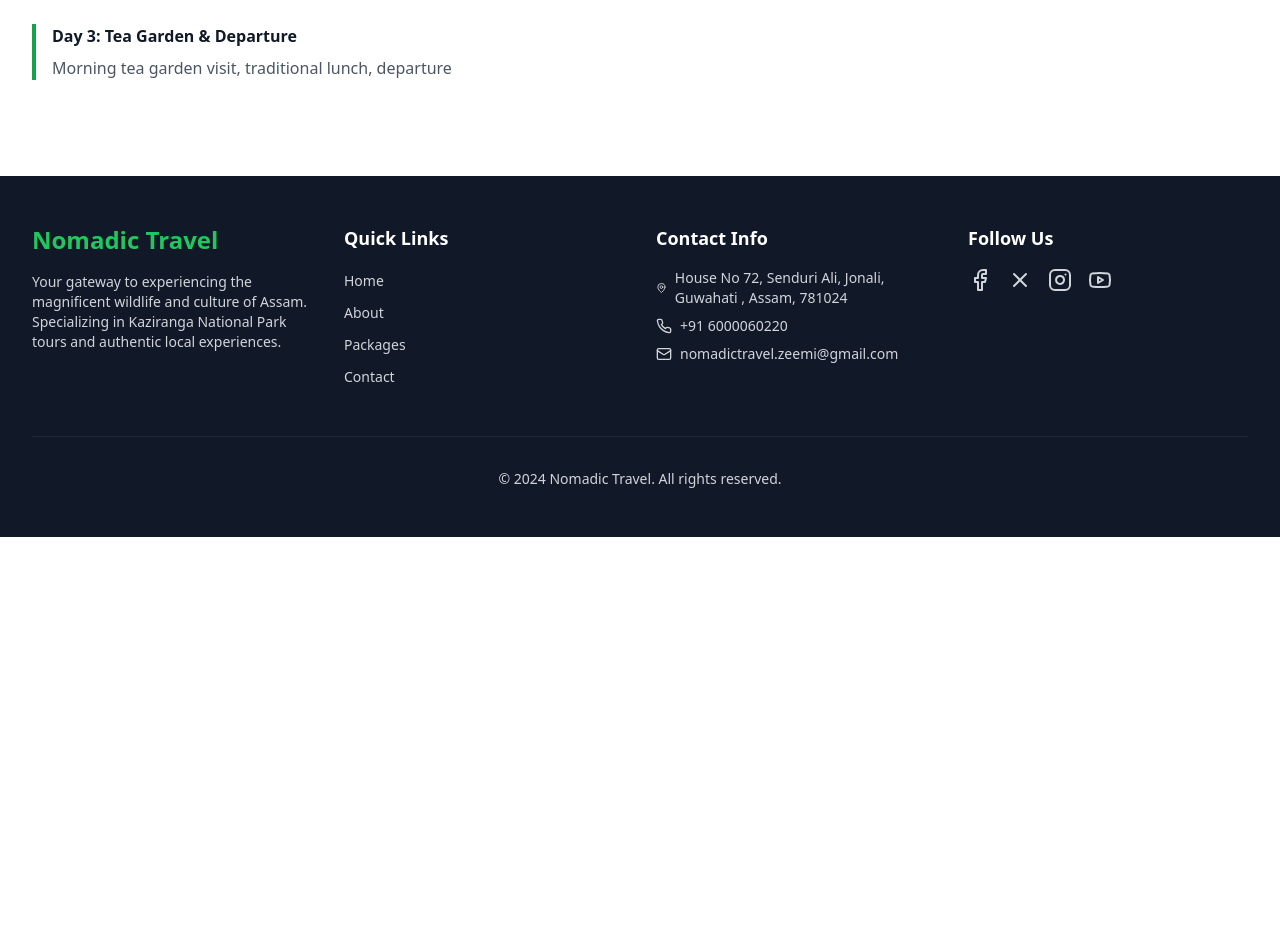
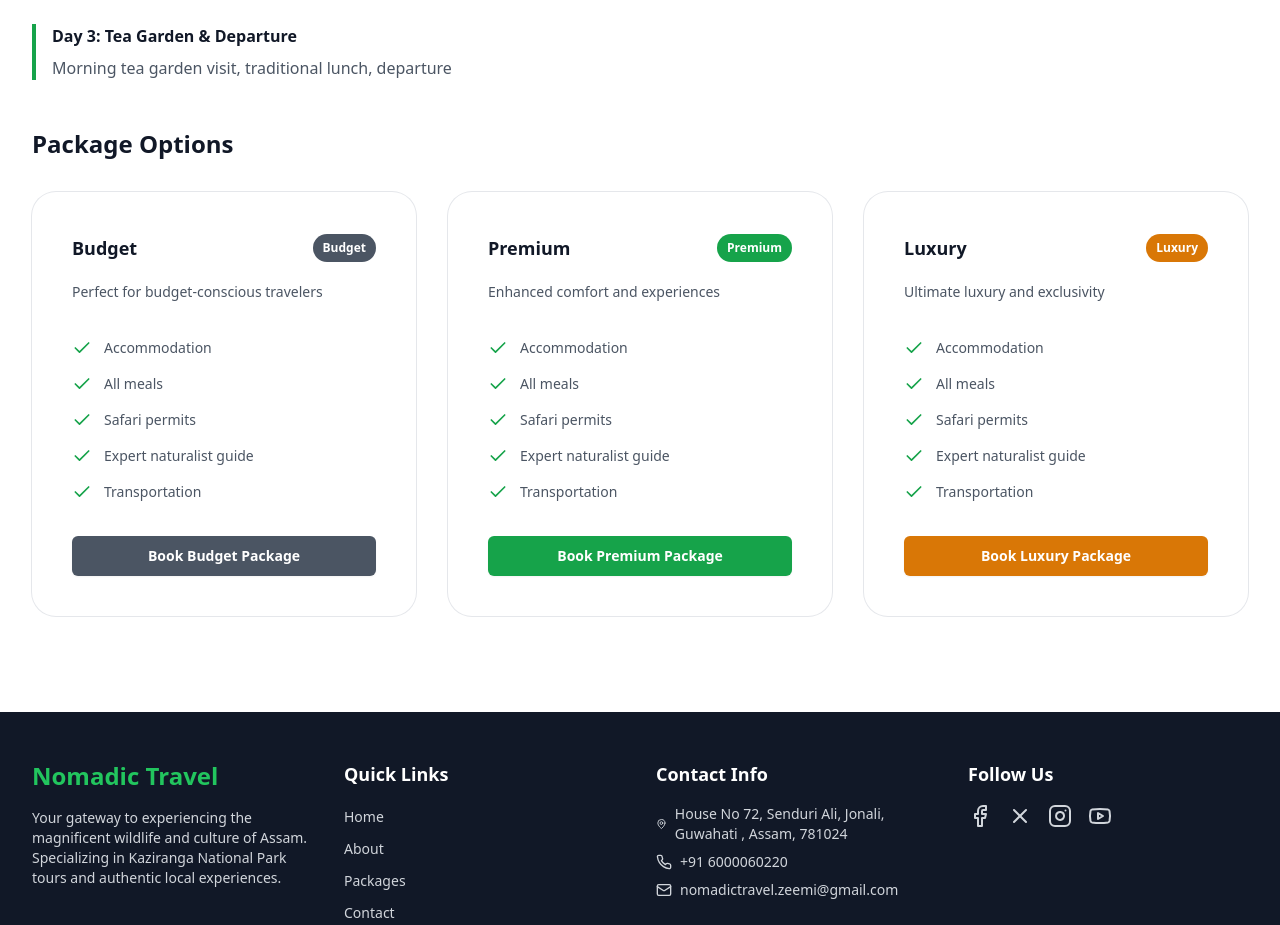
Before and after one commit to iamkallolpratim/nomadic-travel, a React (Vite) app: page /packages/classic-kaziranga in a window 1280 px wide. Shown: the part 1069-1994 px from the top of the page. Before the commit the page ends 1606 px from the top, so only its background shows below. Built offline with nearby package versions, Linux system fonts and the light colour scheme.

Commit message:
price removed

```diff
--- a/src/components/packages/PackageDetails.tsx
+++ b/src/components/packages/PackageDetails.tsx
@@ -76,26 +76,26 @@ export function PackageDetails({ package: pkg }: PackageDetailsProps) {
         </div>
 
         {/* Pricing */}
-        {/* <div className="mt-12">
+        <div className="mt-12">
           <h2 className="text-2xl font-bold text-gray-900">Package Options</h2>
           <div className="mt-8 grid grid-cols-1 gap-8 lg:grid-cols-3">
             <PricingTier
               type="budget"
-              price={pkg.price.budget}
+              price={pkg?.price?.budget}
               features={pkg.included}
             />
             <PricingTier
               type="premium"
-              price={pkg.price.premium}
+              price={pkg?.price?.premium}
               features={pkg.included}
             />
             <PricingTier
               type="luxury"
-              price={pkg.price.luxury}
+              price={pkg?.price?.luxury}
               features={pkg.included}
             />
           </div>
-        </div> */}
+        </div>
       </div>
     </div>
   );
--- a/src/components/packages/PricingTier.tsx
+++ b/src/components/packages/PricingTier.tsx
@@ -4,7 +4,7 @@ import { useNavigate } from "react-router-dom";
 
 interface PricingTierProps {
   type: "budget" | "premium" | "luxury";
-  price: number;
+  price?: number;
   features: string[];
 }
 
@@ -46,14 +46,14 @@ export function PricingTier({ type, price, features }: PricingTierProps) {
         <p className="mt-4 text-sm leading-6 text-gray-600">
           {tier.description}
         </p>
-        <p className="mt-6 flex items-baseline gap-x-1">
+        {/* <p className="mt-6 flex items-baseline gap-x-1">
           <span className="text-4xl font-bold tracking-tight text-gray-900">
             ₹{price.toLocaleString()}
           </span>
           <span className="text-sm font-semibold leading-6 text-gray-600">
             /person
           </span>
-        </p>
+        </p> */}
         <ul
           role="list"
           className="mt-8 space-y-3 text-sm leading-6 text-gray-600"
```
